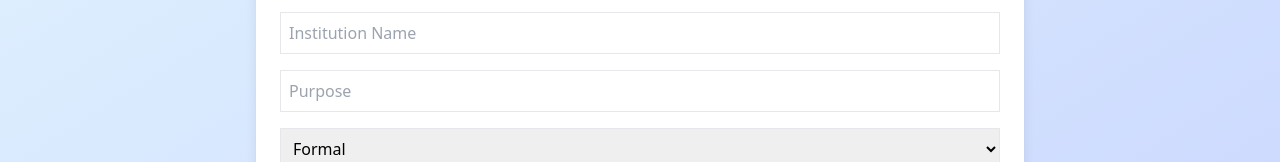
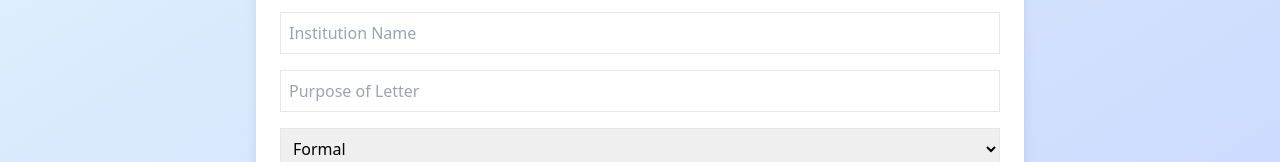
Before and after one commit to uzair-dev123/instantletter-ai-v1, a React (Vite) app: page / in a window 1280 px wide. Shown: the part 212-374 px from the top of the page. Built offline with nearby package versions, Linux system fonts and the light colour scheme; the HTML template or start-up script is replaced by a standard one.

Commit message:
Update App.jsx

```diff
--- a/src/App.jsx
+++ b/src/App.jsx
@@ -1,3 +1,6 @@
+
+// File: src/App.jsx
+
 import React, { useState } from 'react';
 import { saveAs } from 'file-saver';
 import { jsPDF } from 'jspdf';
@@ -8,42 +11,41 @@ export default function App() {
   const categories = {
     Education: {
       subtypes: ['Admission Letter', 'Recommendation Letter', 'Hostile Student Letter'],
-      fields: ['Student Name', 'Institution Name', 'Purpose']
+      fields: ['Student Name', 'Institution Name', 'Purpose of Letter']
     },
     Employment: {
       subtypes: ['Job Application', 'Resignation Letter', 'Experience Certificate'],
-      fields: ['Employee Name', 'Company Name', 'Position']
+      fields: ['Employee Name', 'Company Name', 'Job Title']
     },
     Visa: {
       subtypes: ['Sponsor Letter', 'Visa Explanation Letter'],
-      fields: ['Applicant Name', 'Country', 'Visa Type']
+      fields: ['Applicant Name', 'Embassy/Consulate', 'Visa Type']
     },
     Legal: {
       subtypes: ['Authorization Letter', 'Affidavit'],
-      fields: ['Name', 'Legal Purpose']
+      fields: ['Your Name', 'Recipient Name', 'Legal Reason']
     },
     Banking: {
       subtypes: ['Loan Application', 'Bank Statement Request'],
-      fields: ['Account Holder Name', 'Bank Name', 'Reason']
+      fields: ['Account Holder Name', 'Bank Name', 'Request Purpose']
     }
   };
 
-  const [selectedCategory, setSelectedCategory] = useState('Education');
-  const [selectedSubtype, setSelectedSubtype] = useState(categories['Education'].subtypes[0]);
+  const [category, setCategory] = useState('Education');
+  const [letterType, setLetterType] = useState(categories['Education'].subtypes[0]);
   const [tone, setTone] = useState('Formal');
+  const [fields, setFields] = useState({});
   const [output, setOutput] = useState('');
   const [loading, setLoading] = useState(false);
 
-  const [fieldData, setFieldData] = useState({});
-
-  const handleFieldChange = (field, value) => {
-    setFieldData(prev => ({ ...prev, [field]: value }));
+  const handleFieldChange = (label, value) => {
+    setFields(prev => ({ ...prev, [label]: value }));
   };
 
   const generateLetter = async () => {
     setLoading(true);
+    const context = Object.entries(fields).map(([k, v]) => `${k}: ${v}`).join(', ');
     try {
-      const context = Object.entries(fieldData).map(([k, v]) => `${k}: ${v}`).join(', ');
       const res = await fetch('/api/generate-letter', {
         method: 'POST',
         headers: { 'Content-Type': 'application/json' },
@@ -51,7 +53,7 @@ export default function App() {
           messages: [
             {
               role: 'user',
-              content: `Write a ${tone.toLowerCase()} ${selectedSubtype} under ${selectedCategory} category. Details: ${context}`,
+              content: `Write a ${tone.toLowerCase()} ${letterType} in the ${category} category. Context: ${context}`,
             },
           ],
         }),
@@ -59,7 +61,6 @@ export default function App() {
       const data = await res.json();
       setOutput(data?.reply ?? 'No response received');
     } catch (err) {
-      console.error('API error:', err);
       setOutput('Error generating letter.');
     }
     setLoading(false);
@@ -68,7 +69,7 @@ export default function App() {
   const downloadAsPDF = () => {
     const doc = new jsPDF();
     doc.text(output, 10, 10);
-    doc.save(`${selectedSubtype.replace(/\s+/g, '_')}_letter.pdf`);
+    doc.save(`${letterType.replace(/\s+/g, '_')}_letter.pdf`);
   };
 
   const downloadAsDocx = async () => {
@@ -80,11 +81,8 @@ export default function App() {
       ],
     });
     const blob = await Packer.toBlob(doc);
-    saveAs(blob, `${selectedSubtype.replace(/\s+/g, '_')}_letter.docx`);
+    saveAs(blob, `${letterType.replace(/\s+/g, '_')}_letter.docx`);
   };
-
-  const subtypes = categories[selectedCategory].subtypes;
-  const fields = categories[selectedCategory].fields;
 
   return (
     <div className="min-h-screen bg-gradient-to-br from-sky-100 to-indigo-200 p-6">
@@ -92,31 +90,25 @@ export default function App() {
         <h1 className="text-3xl font-bold text-center text-blue-800 mb-6">📄 InstantLetter.ai</h1>
 
         <div className="grid grid-cols-1 md:grid-cols-2 gap-4">
-          <select className="border p-2" value={selectedCategory} onChange={(e) => {
+          <select className="border p-2" value={category} onChange={(e) => {
             const cat = e.target.value;
-            setSelectedCategory(cat);
-            setSelectedSubtype(categories[cat].subtypes[0]);
-            setFieldData({});
+            setCategory(cat);
+            setLetterType(categories[cat].subtypes[0]);
+            setFields({});
           }}>
             {Object.keys(categories).map((cat) => (
               <option key={cat}>{cat}</option>
             ))}
           </select>
 
-          <select className="border p-2" value={selectedSubtype} onChange={(e) => setSelectedSubtype(e.target.value)}>
-            {subtypes.map((sub) => (
+          <select className="border p-2" value={letterType} onChange={(e) => setLetterType(e.target.value)}>
+            {categories[category].subtypes.map((sub) => (
               <option key={sub}>{sub}</option>
             ))}
           </select>
 
-          {fields.map((field) => (
-            <input
-              key={field}
-              className="border p-2 col-span-2"
-              placeholder={field}
-              value={fieldData[field] || ''}
-              onChange={(e) => handleFieldChange(field, e.target.value)}
-            />
+          {categories[category].fields.map(label => (
+            <input key={label} className="border p-2 col-span-2" placeholder={label} value={fields[label] || ''} onChange={(e) => handleFieldChange(label, e.target.value)} />
           ))}
 
           <select className="border p-2 col-span-2" value={tone} onChange={(e) => setTone(e.target.value)}>
```
